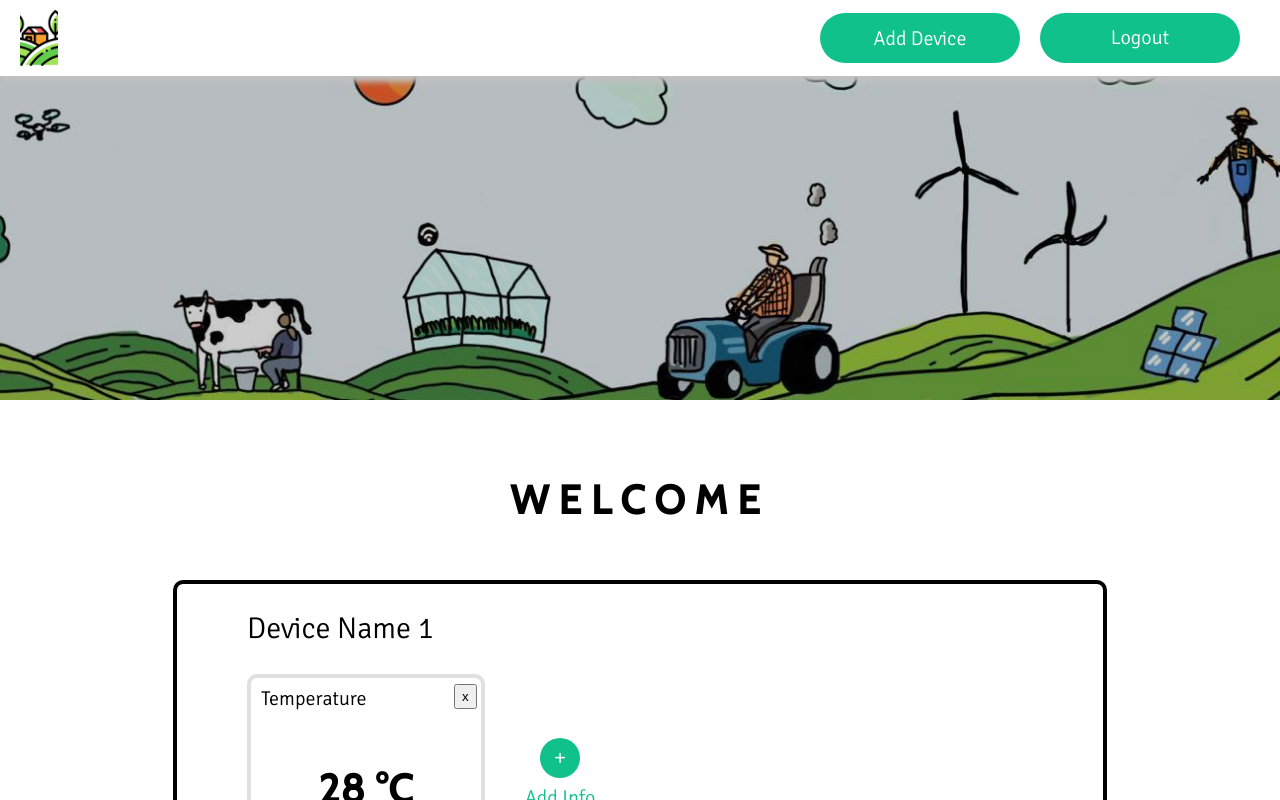
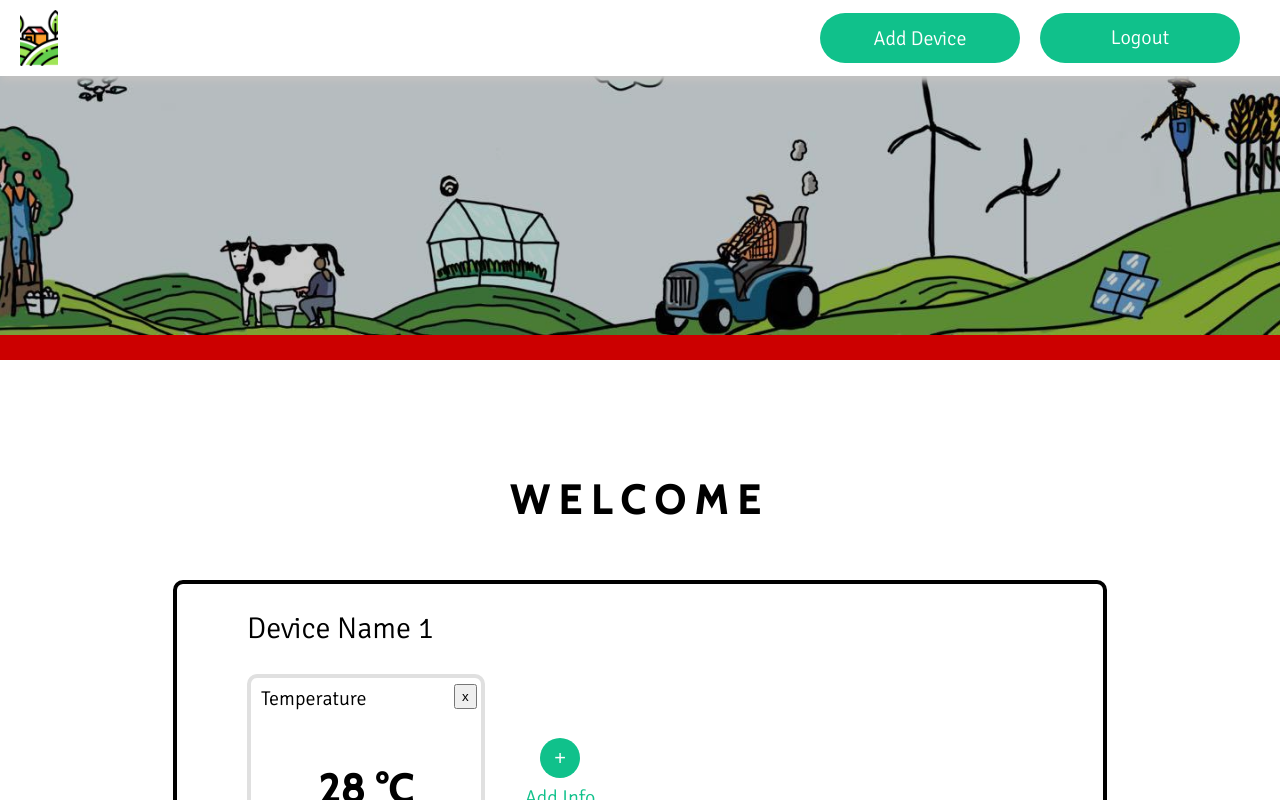
Before and after one commit to DeathSy/thai-agriculture-frontned, a React (Create React App) app: page /home in a window 1280 px wide. Built offline with nearby package versions, Linux system fonts and the light colour scheme.

Commit message:
EDIT css

```diff
--- a/src/components/Banner/BackgroundBlock.js
+++ b/src/components/Banner/BackgroundBlock.js
@@ -10,6 +10,9 @@ const BackgroundImage = styled.div`
   background-position: center;
   position: relative;
   z-index: 11;
+  background-position-y: -25px;
+
+
 `
 const BackgroundOverylay = styled.div`
   position: absolute;
@@ -21,7 +24,7 @@ const BackgroundOverylay = styled.div`
   justify-content: center;
   align-items: center;
 `
-function BackgroundBlock ({ src, height = 50, children }) {
+function BackgroundBlock ({ src, height = 45, children }) {
   return (
     <BackgroundImage src={src} height={height}>
       <BackgroundOverylay>{children}</BackgroundOverylay>
--- a/src/components/Bannerblock.js
+++ b/src/components/Bannerblock.js
@@ -2,7 +2,7 @@ import React from 'react'
 import styled from 'styled-components'
 
 const BackgroundImage = styled.div`
-  height: 100vh;
+  height: 100%;
   width: auto;
   background-image: url(${props => props.src});
   background-repeat: no-repeat;
--- a/src/components/register/FormRegister.js
+++ b/src/components/register/FormRegister.js
@@ -9,6 +9,7 @@ const Container = styled.div`
     border-radius: 10px;
     display: flex;
     flex-direction: column;
+    justify-content: center;
     align-items: center;
     margin-top: 100px;
 `
```
